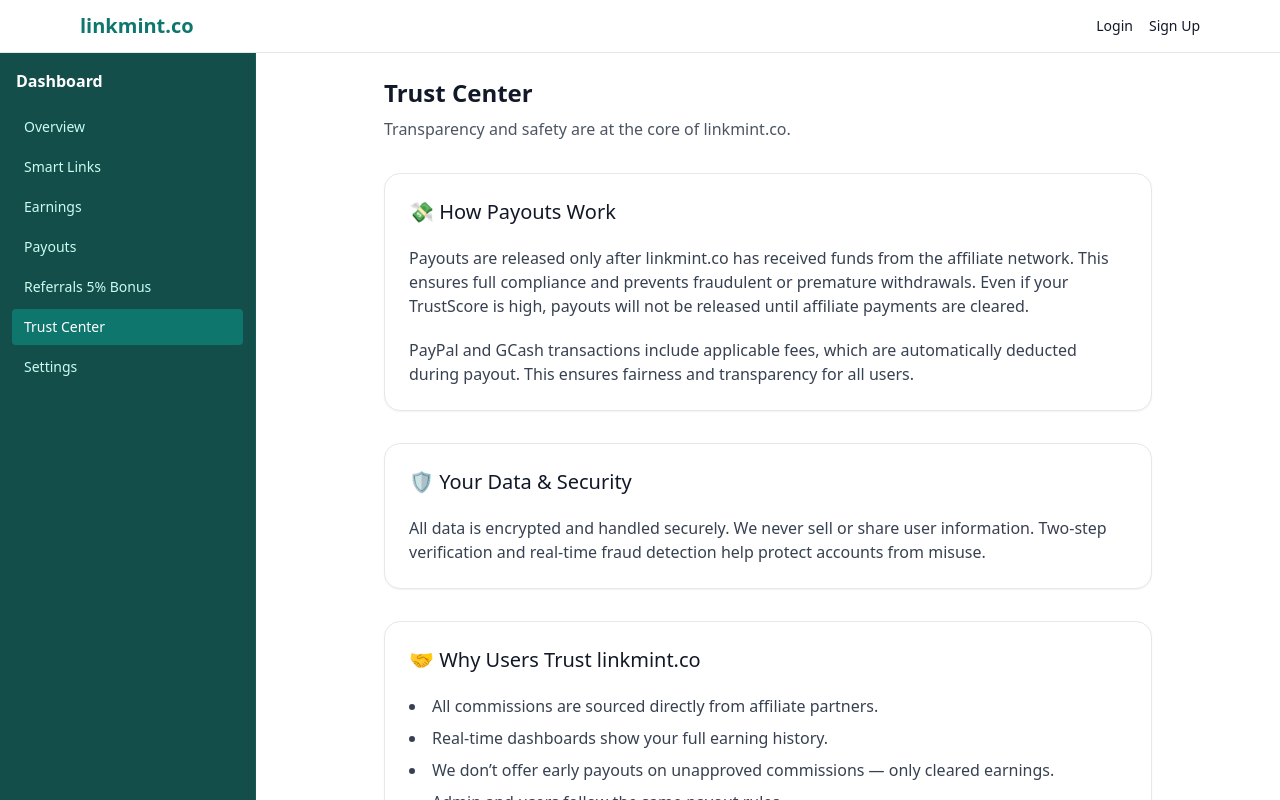
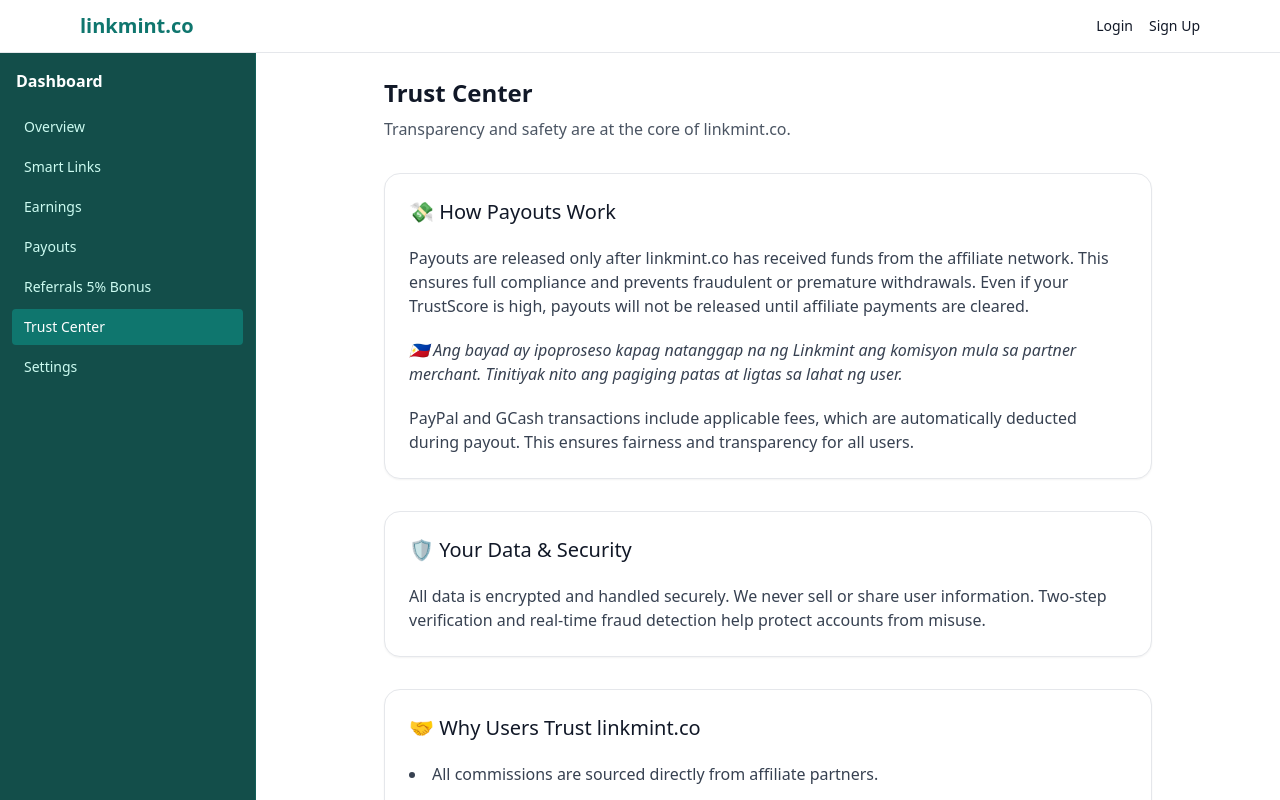
Before and after one commit to begintolern/Linkmint, a Next.js app: page /dashboard/trust-center in a window 1280 px wide. Shown: the top 800 px of the page. Built offline with nearby package versions, Linux system fonts and the light colour scheme; no server answers.

Commit message:
trust-center: add Tagalog payout explanation line

```diff
--- a/app/dashboard/trust-center/page.tsx
+++ b/app/dashboard/trust-center/page.tsx
@@ -14,6 +14,7 @@ export default function TrustCenterPage() {
         </p>
       </header>
 
+      {/* 💸 How Payouts Work */}
       <section className="rounded-2xl border border-gray-200 bg-white p-4 sm:p-6 shadow-sm space-y-4 sm:space-y-5">
         <h2 className="text-lg sm:text-xl font-medium text-gray-900">
           💸 How Payouts Work
@@ -24,6 +25,11 @@ export default function TrustCenterPage() {
           fraudulent or premature withdrawals. Even if your TrustScore is high,
           payouts will not be released until affiliate payments are cleared.
         </p>
+        <p className="text-sm sm:text-base text-gray-700 leading-relaxed italic text-gray-600">
+          🇵🇭 Ang bayad ay ipoproseso kapag natanggap na ng Linkmint ang komisyon
+          mula sa partner merchant. Tinitiyak nito ang pagiging patas at ligtas
+          sa lahat ng user.
+        </p>
         <p className="text-sm sm:text-base text-gray-700 leading-relaxed">
           PayPal and GCash transactions include applicable fees, which are
           automatically deducted during payout. This ensures fairness and
@@ -31,6 +37,7 @@ export default function TrustCenterPage() {
         </p>
       </section>
 
+      {/* 🛡️ Your Data & Security */}
       <section className="rounded-2xl border border-gray-200 bg-white p-4 sm:p-6 shadow-sm space-y-4 sm:space-y-5">
         <h2 className="text-lg sm:text-xl font-medium text-gray-900">
           🛡️ Your Data & Security
@@ -42,6 +49,7 @@ export default function TrustCenterPage() {
         </p>
       </section>
 
+      {/* 🤝 Why Users Trust linkmint.co */}
       <section className="rounded-2xl border border-gray-200 bg-white p-4 sm:p-6 shadow-sm space-y-4 sm:space-y-5">
         <h2 className="text-lg sm:text-xl font-medium text-gray-900">
           🤝 Why Users Trust linkmint.co
```
